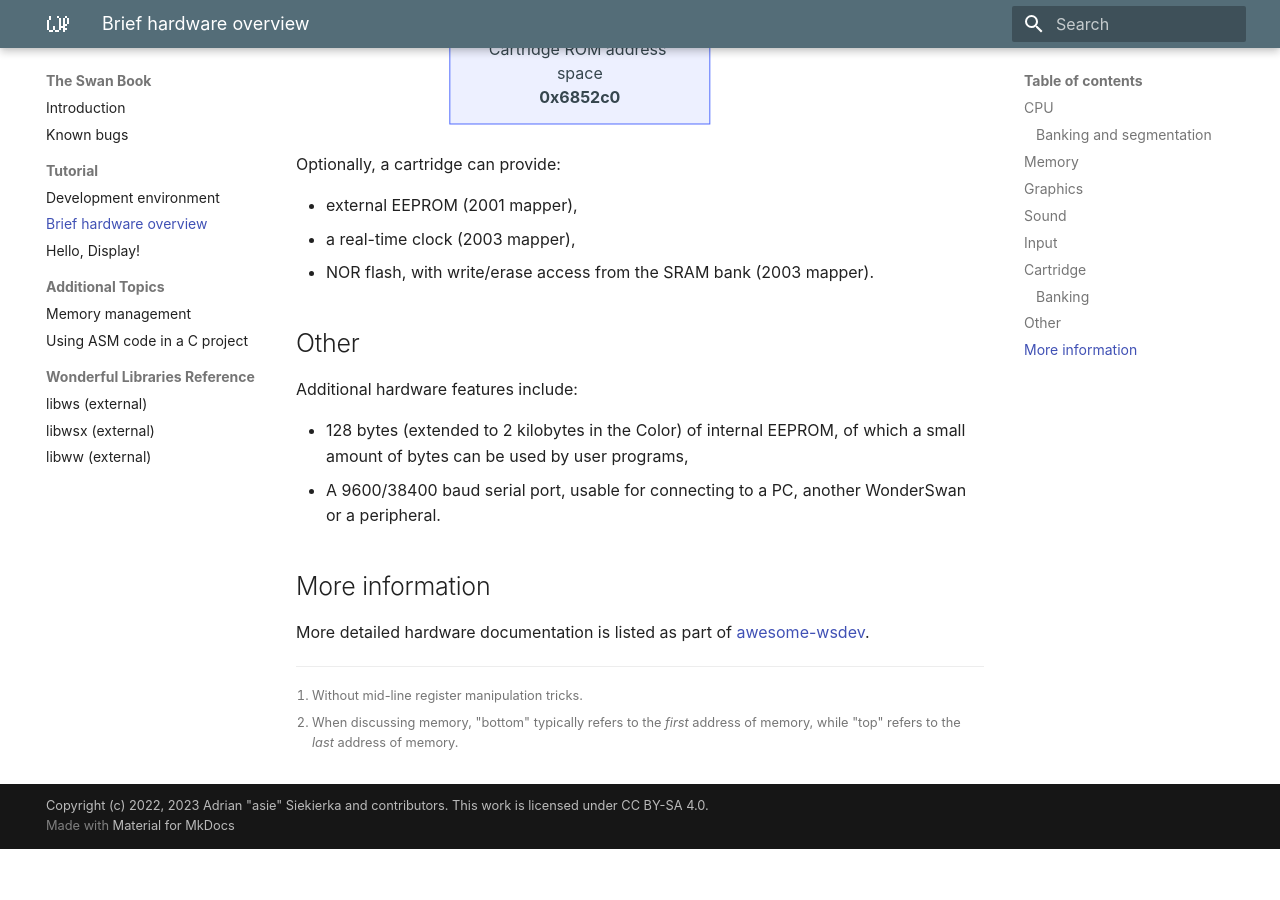
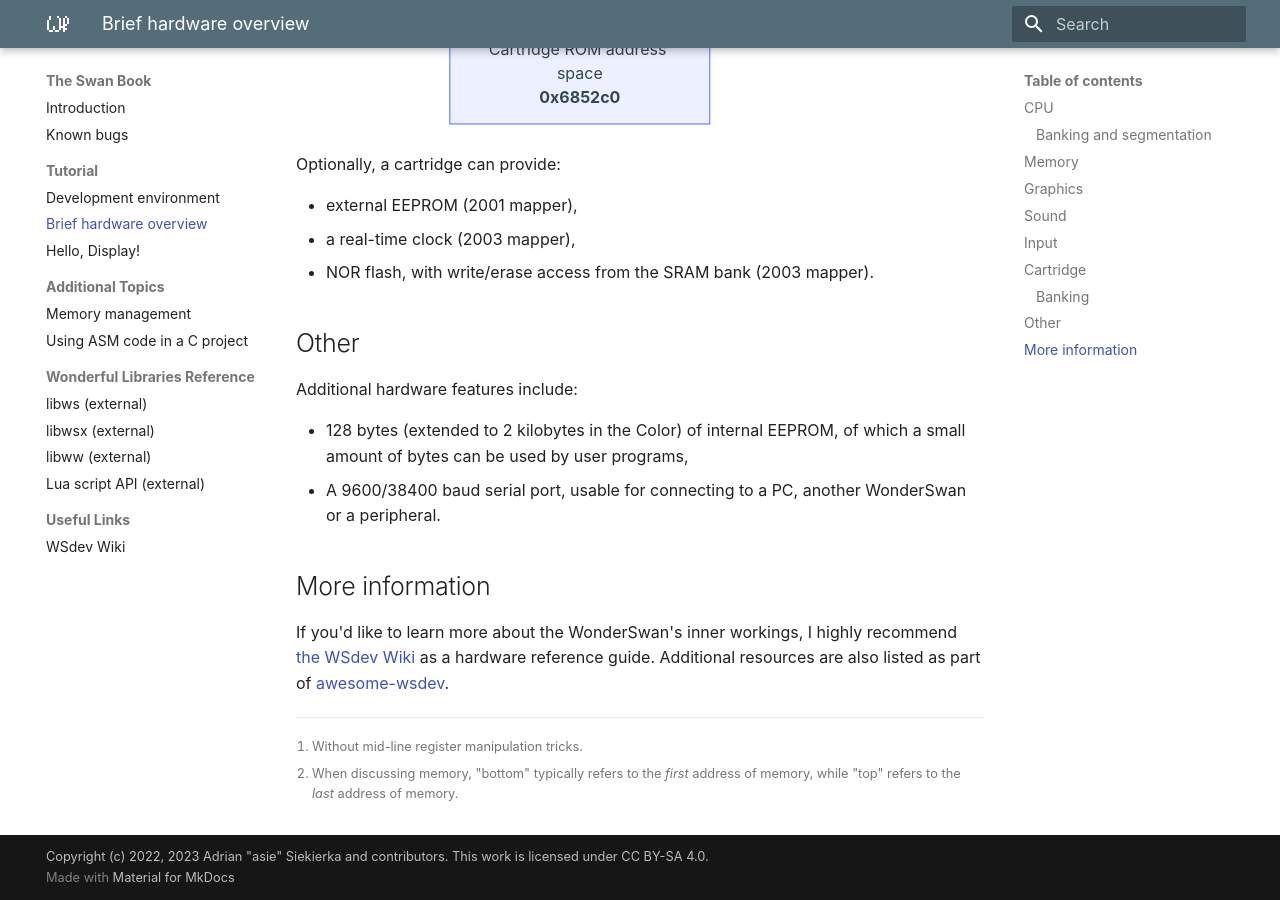
Before and after one commit to Alto-27/target-wswan-guide, an MkDocs documentation site: the page built from docs/tutorial/hardware-overview.md, in a window 1280 px wide and 900 px high, scrolled down 5835 px. Built offline with MkDocs 1.6.1 and Material for MkDocs 9.7.7, drawn with Linux system fonts in a browser that asks for light colours; before the commit the page ends 6684 px from its top, so only the background shows below that.

Commit message:
add WSdev Wiki

```diff
--- a/docs/tutorial/hardware-overview.md
+++ b/docs/tutorial/hardware-overview.md
@@ -152,4 +152,4 @@ Additional hardware features include:
 
 ## More information
 
-More detailed hardware documentation is listed as part of [awesome-wsdev](https://github.com/WonderfulToolchain/awesome-wsdev).
+If you'd like to learn more about the WonderSwan's inner workings, I highly recommend [the WSdev Wiki](https://ws.nesdev.org/wiki/WSdev_Wiki) as a hardware reference guide. Additional resources are also listed as part of [awesome-wsdev](https://github.com/WonderfulToolchain/awesome-wsdev).
--- a/mkdocs.yml
+++ b/mkdocs.yml
@@ -48,3 +48,6 @@ nav:
     - 'libws (external)': 'https://wonderful.asie.pl/doc/libws'
     - 'libwsx (external)': 'https://wonderful.asie.pl/doc/libwsx'
     - 'libww (external)': 'https://wonderful.asie.pl/doc/libww'
+    - 'Lua script API (external)': 'https://wonderful.asie.pl/doc/wf-lua/'
+  - 'Useful Links':
+    - 'WSdev Wiki': 'https://ws.nesdev.org/wiki/WSdev_Wiki'
```
